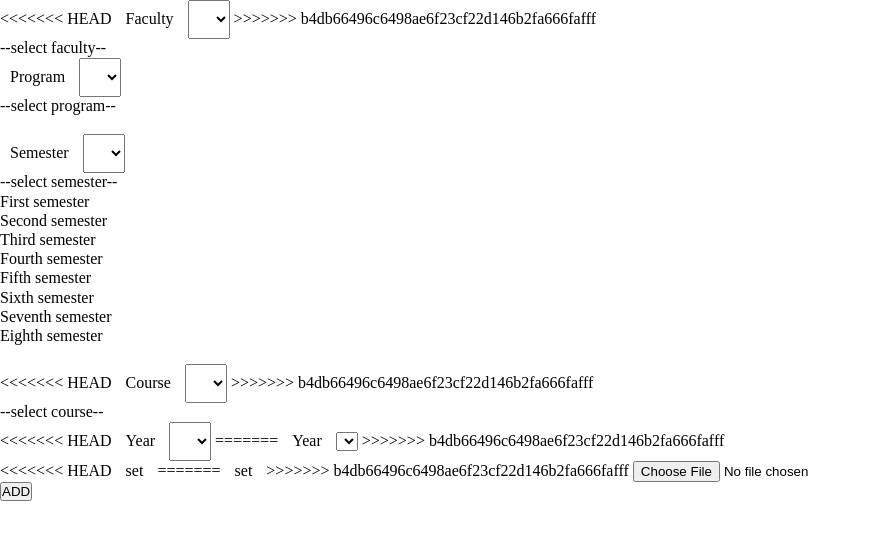
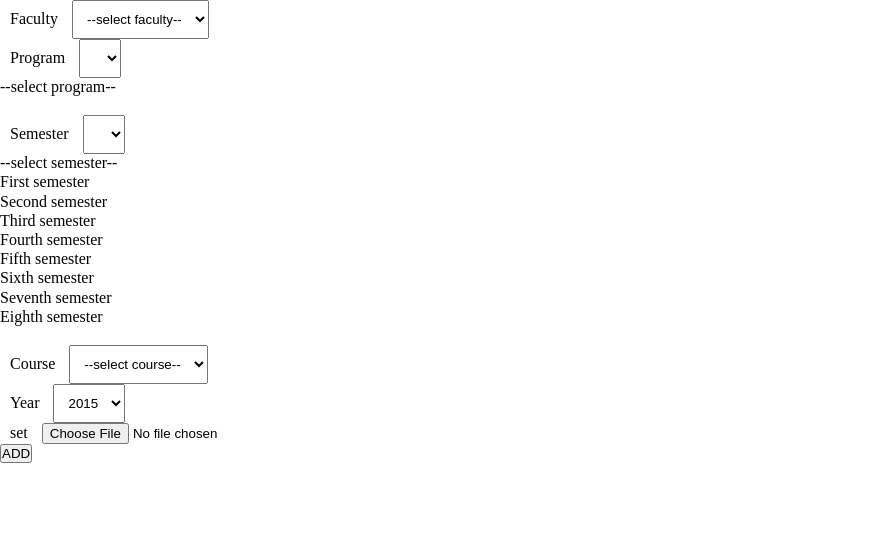
Before and after one commit to Ananda-pun/Minor1, a PHP site: page /moderator/addquestions.php in a window 1280 px wide. Shown: the part 100-640 px from the top of the page, without its empty margins (0-871 px from the left). Run offline with PHP 8.4, Linux system fonts and the light colour scheme; data that the repository does not hold is empty.

Commit message:
"hello vai"

```diff
--- a/moderator/addquestions.php
+++ b/moderator/addquestions.php
@@ -29,13 +29,8 @@
        <form action="addaction.php" method="POST" enctype = "multipart/form-data">
             <!-- Faculty dropdown -->
             <div class="faculties">
-<<<<<<< HEAD
                 <label class = "label">Faculty</label>
                 <select class = "add-select" name="faculty" id="faculty" class="faculty">
-=======
-                <label class="label">Faculty</label class="label">
-                <select name="faculty" id="faculty" class="faculty">
->>>>>>> b4db66496c6498ae6f23cf22d146b2fa666fafff
                     <option value="">--select faculty--</option>
                     <?php
                         $facultyData="SELECT * FROM faculties";
@@ -85,26 +80,16 @@
 
             <!-- course-->
             <div class="courses">
-<<<<<<< HEAD
                 <label class ="label">Course</label>
                 <select class = "add-select" name="course" id="course">
-=======
-                <label class="label">Course</label class="label">
-                <select name="course" id="course">
->>>>>>> b4db66496c6498ae6f23cf22d146b2fa666fafff
                     <option value="">--select course--</option>
                 </select>
             </div>
 
             <!-- year dropdown -->
             <div class="years">
-<<<<<<< HEAD
                 <label class ="label" for="year"> Year</label>
                 <select class = "add-select" name="year" id="year"></select>
-=======
-                <label class="label" for="year"> Year</label class="label">
-                <select name="year" id="year"></select>
->>>>>>> b4db66496c6498ae6f23cf22d146b2fa666fafff
 
                 <script type="text/javascript">
                     window.onload = function (){
@@ -126,11 +111,7 @@
 
             <div class="file">
 
-<<<<<<< HEAD
                     <label class ="label" for="">set</label>
-=======
-                    <label class="label" for="">set</label class="label">
->>>>>>> b4db66496c6498ae6f23cf22d146b2fa666fafff
                     <input type="file" name= "myfile" class ="">
 
 
```
